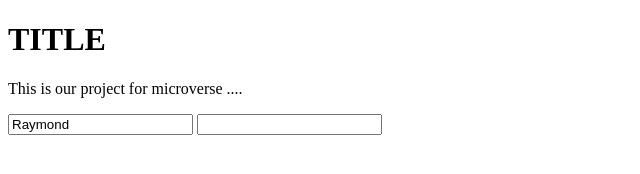
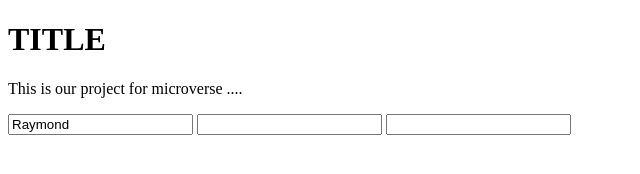
Before and after one commit to anderCM/raymon-anderson, a plain HTML site: page index.html in a window 1280 px wide. Shown: the whole page, without its empty margins (0-640 px from the left). Drawn offline with Linux system fonts and the light colour scheme.

Commit message:
added number field

```diff
--- a/index.html
+++ b/index.html
@@ -17,6 +17,7 @@
 
       <input id="name" type="text" value="Raymond" required/>
       <input type="email" id="email" required>
+      <input id="number" type= "number"
     </form>
     <!--
 
```
